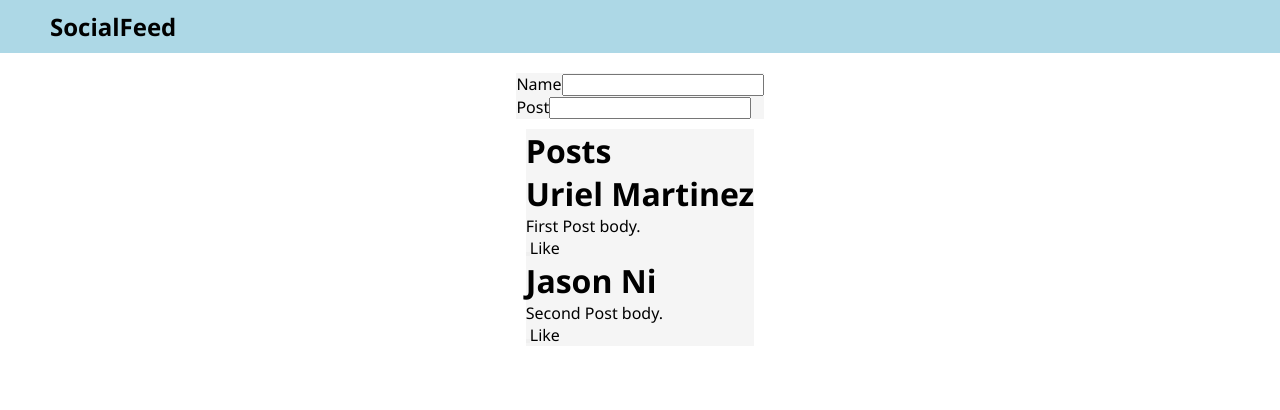
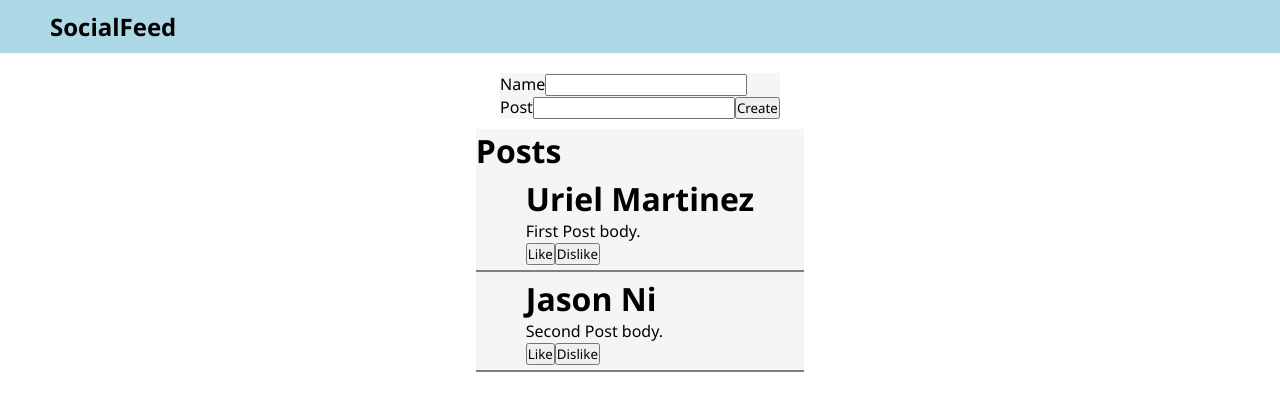
Before and after one commit to urielMart27/social-feed, a React (Create React App) app: page / in a window 1280 px wide. Shown: the top 410 px of the page. Built offline with nearby package versions, Linux system fonts and the light colour scheme.

Commit message:
Addition of working Like/Dislike Button

```diff
--- a/src/App.css
+++ b/src/App.css
@@ -17,3 +17,15 @@
     background-color: whitesmoke;
     flex: 1;
 }
+
+.create-post-form {
+    border: 1px solid black;
+    padding: 20px;
+    max-width: 400px;
+}
+
+.post {
+    border: 1px solid black;
+    padding: 10px;
+    margin-bottom: 10px;
+}
--- a/src/App.jsx
+++ b/src/App.jsx
@@ -1,5 +1,5 @@
 import "./App.css";
-import React from "react";
+import React, { useState } from "react";
 import Header from "./components/Header/Header";
 import Post from "./components/Post/Post";
 import PostList from "./components/PostList/PostList";
@@ -7,12 +7,18 @@ import initData from "./components/Data/Data.";
 import CreatePostForm from "./components/CreatePostForm/CreatePostForm";
 
 function App() {
+  const [posts, setPosts] = useState(initData);
+
+  const handleNewPost = (newPost) => {
+    const updatedPosts = [...posts, newPost];
+    setPosts(updatedPosts);
+  };
   return (
     <div className="App">
       <Header />
       <div className="flex-container">
-        <CreatePostForm />
-        <PostList posts={initData} />
+        <CreatePostForm OnNewPost={handleNewPost} />
+        <PostList posts={posts} />
       </div>
     </div>
   );
--- /dev/null
+++ b/src/components/CreatePostForm/CreatePostForm.css
@@ -0,0 +1,8 @@
+label {
+    margin-bottom: 5px;
+}
+
+input {
+    margin-bottom: 10px;
+
+}
--- a/src/components/CreatePostForm/CreatePostForm.jsx
+++ b/src/components/CreatePostForm/CreatePostForm.jsx
@@ -1,14 +1,28 @@
 import React, { useState } from "react";
 
-const CreatePostForm = ({}) => {
+const CreatePostForm = ({ OnNewPost }) => {
+  const [name, setName] = useState("");
+  const [body, setBody] = useState("");
+
+  const handleSubmit = (e) => {
+    e.preventDefault();
+    const formData = {
+      name,
+      body,
+    };
+    OnNewPost(formData);
+  };
   return (
-    <form className="flex-item">
+    <form onSubmit={handleSubmit} className="flex-item">
       <div className="flex-item">
         <label>Name</label>
-        <input />
+        <input value={name} onChange={(e) => setName(e.target.value)} />
         <br />
-        <label>Post</label>
-        <input />
+        <label>
+          Post
+          <input value={body} onChange={(e) => setBody(e.target.value)} />
+        </label>
+        <button type="submit">Create</button>
       </div>
     </form>
   );
--- /dev/null
+++ b/src/components/Post/Post.css
@@ -0,0 +1,12 @@
+.post-item {
+    border-bottom: 2px solid grey;
+    padding: 5px 50px;
+}
+
+.active-like {
+    background-color: green;
+}
+
+.active-dislike {
+    background-color: red;
+}
--- a/src/components/Post/Post.jsx
+++ b/src/components/Post/Post.jsx
@@ -1,14 +1,27 @@
 import React, { useState } from "react";
+import "./Post.css";
 
 const Post = ({ name, body }) => {
   const [liked, setLiked] = useState(false);
+  const [disliked, setDisliked] = useState(false);
 
-  const ToggleLike = () => {
-    setLiked(!liked);
+  console.log(liked);
+
+  const handleLike = (e) => {
+    setLiked(true);
+    setDisliked(false);
   };
 
+  const handleDislike = (e) => {
+    setLiked(false);
+    setDisliked(true);
+  };
+
+  const likedClass = liked ? "active-like" : "";
+  const dislikedClass = disliked ? "active-dislike" : "";
+
   return (
-    <div>
+    <div className="post-item">
       <div>
         <h1>{name}</h1>
       </div>
@@ -16,11 +29,12 @@ const Post = ({ name, body }) => {
         <p>{body}</p>
       </div>
       <div>
-        <button
-          onClick={ToggleLike}
-          style={{ color: liked ? "green" : "red" }}
-        ></button>
-        {liked ? "Dislike" : "Like"}
+        <button className={likedClass} onClick={handleLike}>
+          Like
+        </button>
+        <button className={dislikedClass} onClick={handleDislike}>
+          Dislike
+        </button>
       </div>
     </div>
   );
--- a/src/components/PostList/PostList.css
+++ b/src/components/PostList/PostList.css
@@ -1,5 +1,6 @@
 .post-list {
     border: 1px solid black;
+    border-radius: 20px;
     padding: 20px;
     max-width: 400px;
 }
--- a/src/components/PostList/PostList.jsx
+++ b/src/components/PostList/PostList.jsx
@@ -2,15 +2,14 @@ import React from "react";
 import Post from "../Post/Post";
 import initData from "../Data/Data.";
 
-const PostList = ({ posts }) => {
+const PostList = ({ posts = [] }) => {
+  const postItems = posts.map((post) => (
+    <Post key={post.id} name={post.name} body={post.body} />
+  ));
   return (
     <div className="flex-item">
       <h1>Posts</h1>
-      {posts.map((post) => (
-        <div key={post.id}>
-          <Post name={post.name} body={post.body} />
-        </div>
-      ))}
+      <div>{postItems}</div>
     </div>
   );
 };
```
